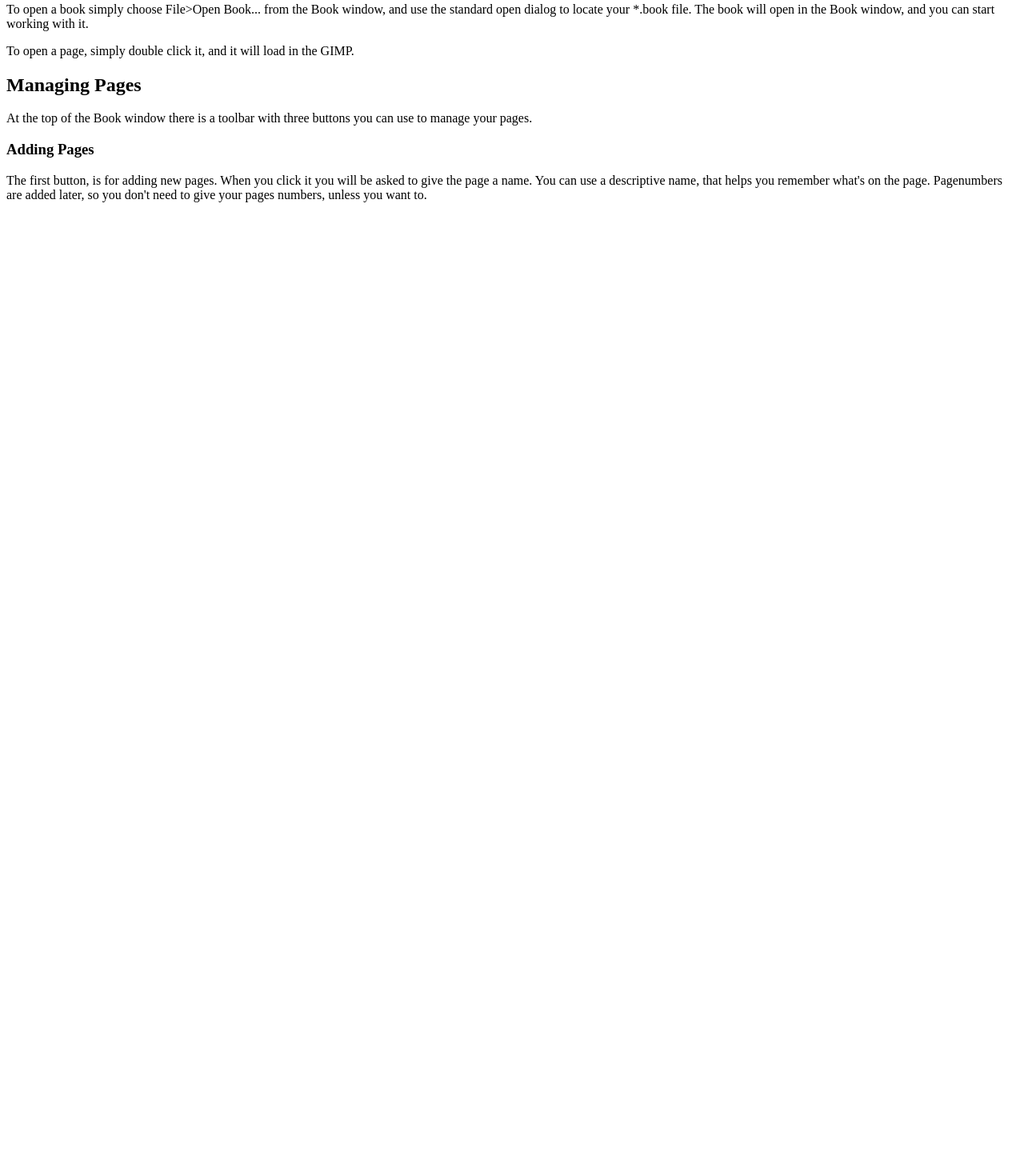
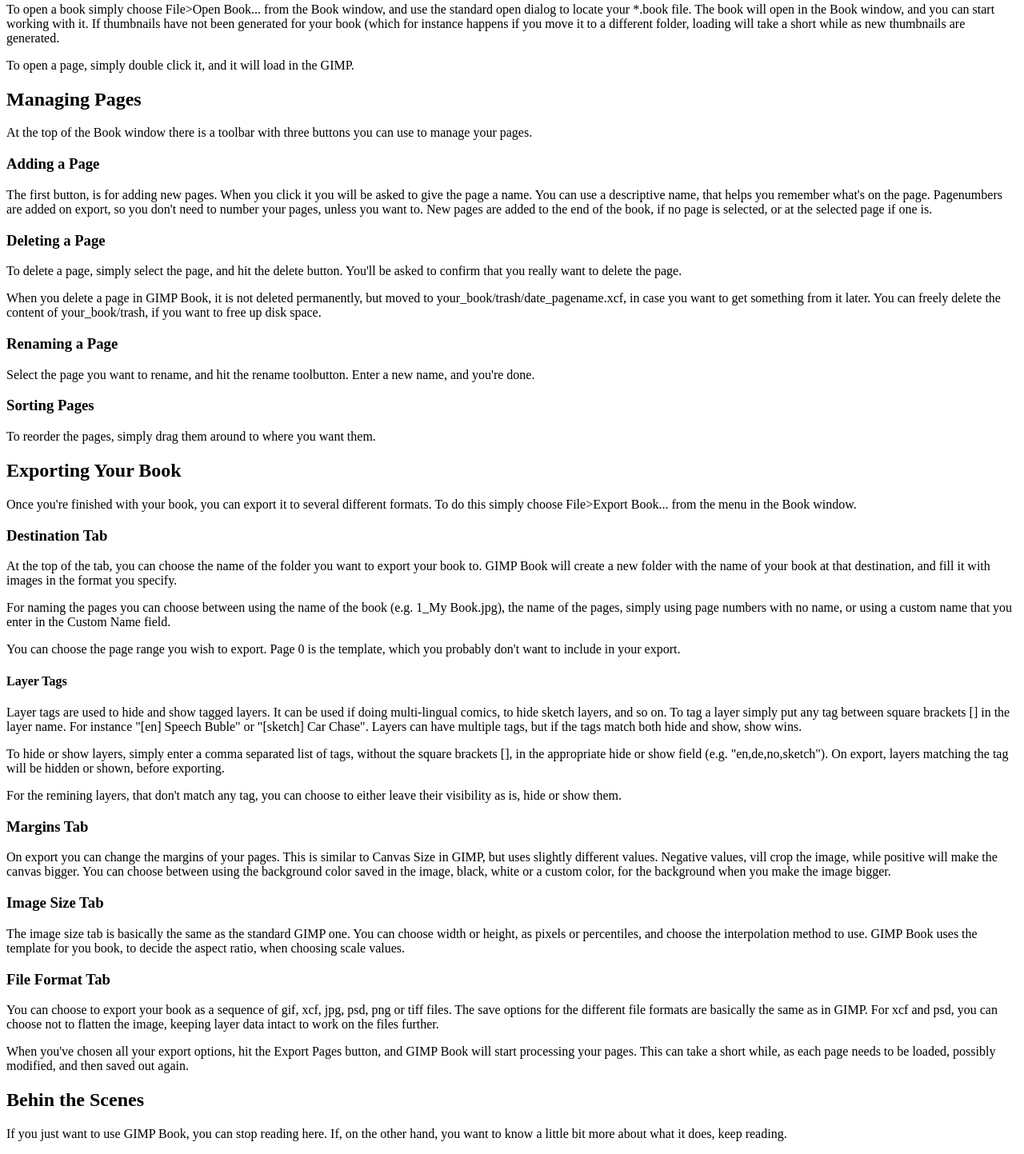
Before and after one commit to ragtag/gimp-book, a plain HTML site: page book/docs/index.html in a window 1280 px wide. Shown: the part 781-2224 px from the top of the page at 80% size. Before the commit the page ends 1050 px from the top, so only its background shows below. Drawn offline with Linux system fonts and the light colour scheme.

Commit message:
Added more to the documenation.

```diff
--- a/book/docs/index.html
+++ b/book/docs/index.html
@@ -19,11 +19,38 @@
     <h3>Thumbnail Size</h3>
     <p>The thumbnails used in GIMP Book, are standard GTK thumbnails. This means that their size is controlled by the GIMP itself. To get bigger thumbnails, got the the Edit>Preferences menu in the GIMP, under Environment, and change Size of thumbnails to "Large (256x256)". This won't affect existing thumbnails until the next time the file is saved, or you delete the thumbnail cache.</p>
     <h2>Opening an Existing Book</h2>
-    <p>To open a book simply choose File>Open Book... from the Book window, and use the standard open dialog to locate your *.book file. The book will open in the Book window, and you can start working with it.</p>
+    <p>To open a book simply choose File>Open Book... from the Book window, and use the standard open dialog to locate your *.book file. The book will open in the Book window, and you can start working with it. If thumbnails have not been generated for your book (which for instance happens if you move it to a different folder, loading will take a short while as new thumbnails are generated.</p>
     <p>To open a page, simply double click it, and it will load in the GIMP.</p>
     <h2>Managing Pages</h2>
     <p>At the top of the Book window there is a toolbar with three buttons you can use to manage your pages.</p>
-    <h3>Adding Pages</h3>
-    <p>The first button, is for adding new pages. When you click it you will be asked to give the page a name. You can use a descriptive name, that helps you remember what's on the page. Pagenumbers are added later, so you don't need to give your pages numbers, unless you want to.</p>
+    <h3>Adding a Page</h3>
+    <p>The first button, is for adding new pages. When you click it you will be asked to give the page a name. You can use a descriptive name, that helps you remember what's on the page. Pagenumbers are added on export, so you don't need to number your pages, unless you want to. New pages are added to the end of the book, if no page is selected, or at the selected page if one is.</p>
+    <h3>Deleting a Page</h3>
+    <p>To delete a page, simply select the page, and hit the delete button. You'll be asked to confirm that you really want to delete the page.</p>
+    <p>When you delete a page in GIMP Book, it is not deleted permanently, but moved to your_book/trash/date_pagename.xcf, in case you want to get something from it later. You can freely delete the content of your_book/trash, if you want to free up disk space.</p>
+    <h3>Renaming a Page</h3>
+    <p>Select the page you want to rename, and hit the rename toolbutton. Enter a new name, and you're done.</p>
+    <h3>Sorting Pages</h3>
+    <p>To reorder the pages, simply drag them around to where you want them.</p>
+    <h2>Exporting Your Book</h2>
+    <p>Once you're finished with your book, you can export it to several different formats. To do this simply choose File>Export Book... from the menu in the Book window.</p>
+    <h3>Destination Tab</h3>
+    <p>At the top of the tab, you can choose the name of the folder you want to export your book to. GIMP Book will create a new folder with the name of your book at that destination, and fill it with images in the format you specify.</p>
+    <p>For naming the pages you can choose between using the name of the book (e.g. 1_My Book.jpg), the name of the pages, simply using page numbers with no name, or using a custom name that you enter in the Custom Name field.</p>
+    <p>You can choose the page range you wish to export. Page 0 is the template, which you probably don't want to include in your export.</p>
+    <h4>Layer Tags</h4>
+    <p>Layer tags are used to hide and show tagged layers. It can be used if doing multi-lingual comics, to hide sketch layers, and so on. To tag a layer simply put any tag between square brackets [] in the layer name. For instance "[en] Speech Buble" or "[sketch] Car Chase". Layers can have multiple tags, but if the tags match both hide and show, show wins.</p>
+    <p>To hide or show layers, simply enter a comma separated list of tags, without the square brackets [], in the appropriate hide or show field (e.g. "en,de,no,sketch"). On export, layers matching the tag will be hidden or shown, before exporting.</p>
+    <p>For the remining layers, that don't match any tag, you can choose to either leave their visibility as is, hide or show them.</p>
+    <h3>Margins Tab</h3>
+    <p>On export you can change the margins of your pages. This is similar to Canvas Size in GIMP, but uses slightly different values. Negative values, vill crop the image, while positive will make the canvas bigger. You can choose between using the background color saved in the image, black, white or a custom color, for the background when you make the image bigger.</p>
+    <h3>Image Size Tab</h3>
+    <p>The image size tab is basically the same as the standard GIMP one. You can choose width or height, as pixels or percentiles, and choose the interpolation method to use. GIMP Book uses the template for you book, to decide the aspect ratio, when choosing scale values.</p>
+    <h3>File Format Tab</h3>
+    <p>You can choose to export your book as a sequence of gif, xcf, jpg, psd, png or tiff files. The save options for the different file formats are basically the same as in GIMP. For xcf and psd, you can choose not to flatten the image, keeping layer data intact to work on the files further.</p>
+    <p>When you've chosen all your export options, hit the Export Pages button, and GIMP Book will start processing your pages. This can take a short while, as each page needs to be loaded, possibly modified, and then saved out again.</p>
+    <h2>Behin the Scenes</h2>
+    <p>If you just want to use GIMP Book, you can stop reading here. If, on the other hand, you want to know a little bit more about what it does, keep reading.</p>
+
   </body>
 </html>
```
